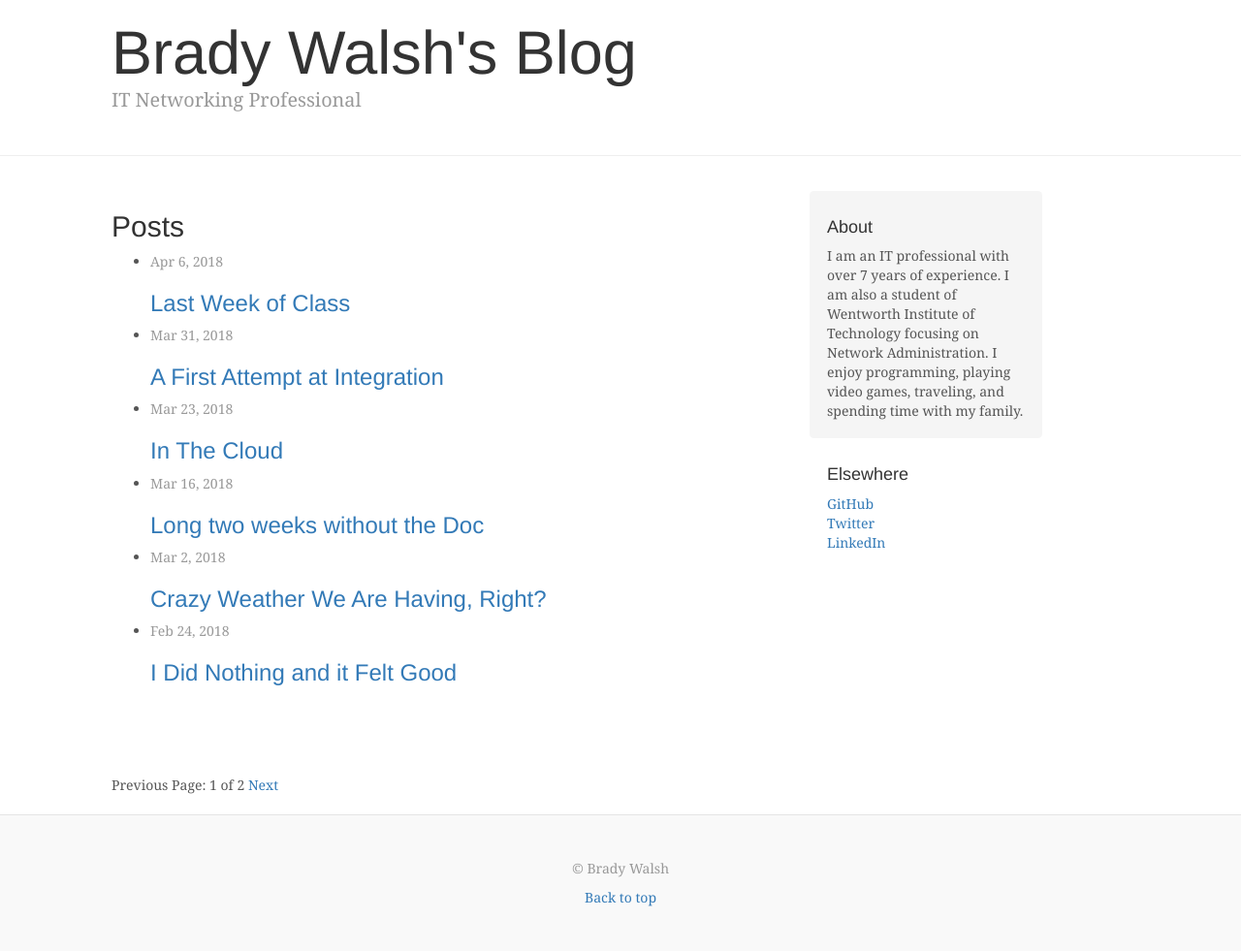
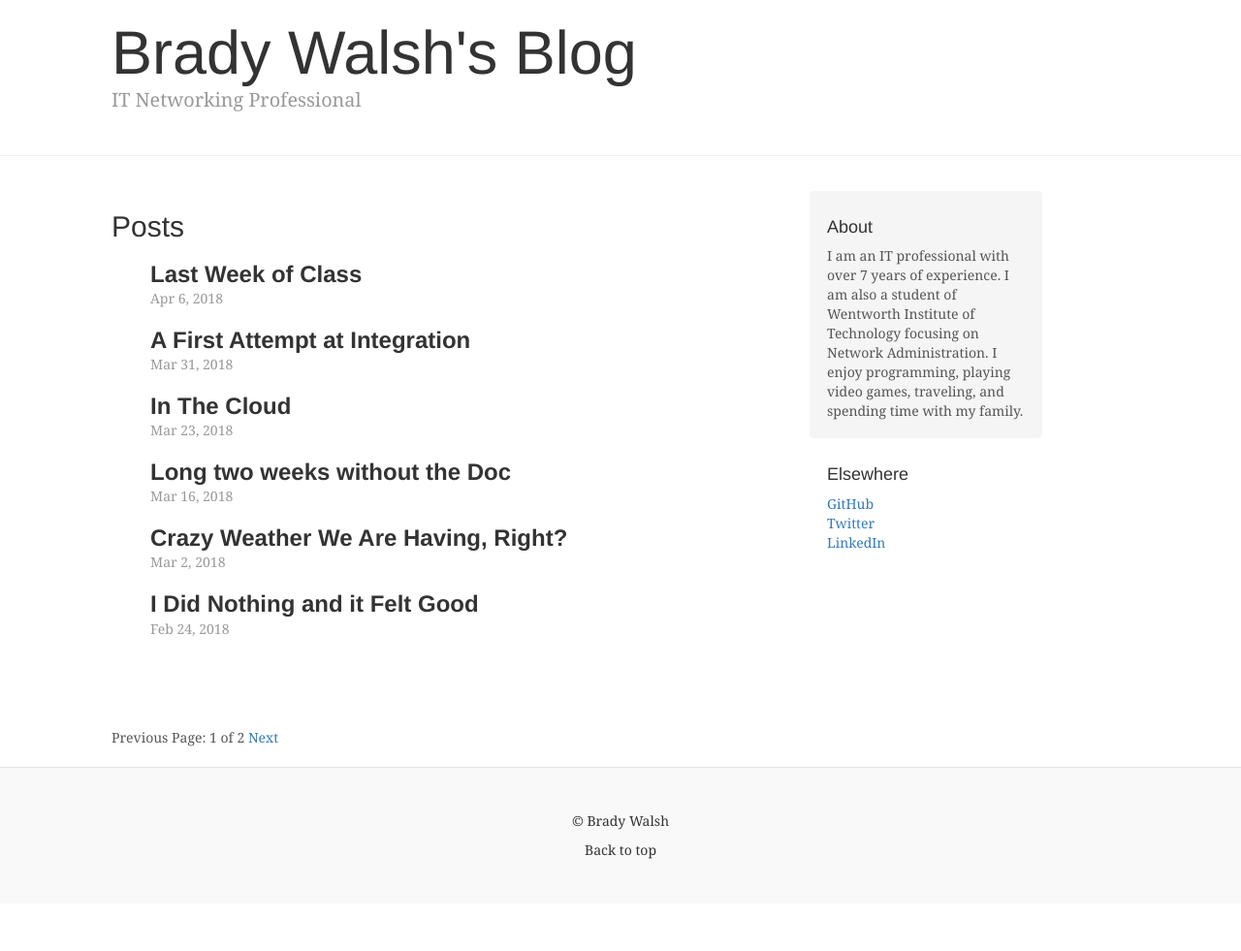
Before and after one commit to knighthawkbro/knighthawkbro.github.io, a Jekyll site: the page built from blog/index.html, in a window 1280 px wide. Shown: the whole page at 97% size. Built offline with Jekyll 4.4.1, drawn with Linux system fonts in a browser that asks for light colours; nearby versions of some CDN libraries; the list of posts is cut into pages by our own code; after the commit the page ends 932 px from its top, so only the background shows below that.

Commit message:
updated blog style

```diff
--- a/_includes/blog_footer.html
+++ b/_includes/blog_footer.html
@@ -1,5 +1,5 @@
 <footer class="blog-footer">
-    <p>&copy; {{site.user.name}}</p>
+    <p><a href="/">&copy; {{site.user.name}}</a></p>
     <p>
         <a href="#">Back to top</a>
     </p>
--- a/assets/css/blog.css
+++ b/assets/css/blog.css
@@ -148,7 +148,20 @@
     margin-bottom: 1.25rem;
     color: #999;
   }
-
+  .blog-post ul {
+    list-style-type: none;
+  }
+  .blog-post h3 {
+    margin-bottom: .1rem;
+  }
+  .blog-post a {
+    color: #333;
+    font-weight: bold;
+  }
+  .blog-post a:hover {
+    color: #337ab7;
+    text-decoration: none;
+  }
 
   /*
    * Footer
@@ -164,6 +177,13 @@
   .blog-footer p:last-child {
     margin-bottom: 0;
   }
+  .blog-footer a {
+    text-decoration: none;
+    color: #333;
+  }
+  .blog-footer a:hover {
+    color: #337ab7;
+  }
 
 /* Custom CSS */
 .header {
--- a/blog/index.html
+++ b/blog/index.html
@@ -13,10 +13,10 @@ custom_js: true
                 <ul>
                     {% for post in paginator.posts %}
                     <li>
-                        <span class="blog-post-meta">{{ post.date | date: "%b %-d, %Y"}}</span>
                         <h3>
                             <a href="{{ post.url | relative_url }}">{{ post.title | escape }}</a>
                         </h3>
+                        <span class="blog-post-meta">{{ post.date | date: "%b %-d, %Y"}}</span>
                     </li>
                     {% endfor %}
                 </ul>
```
